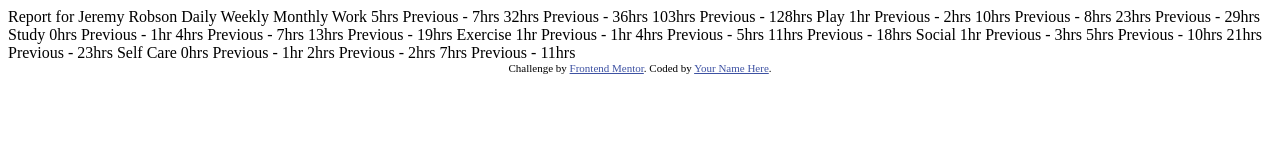
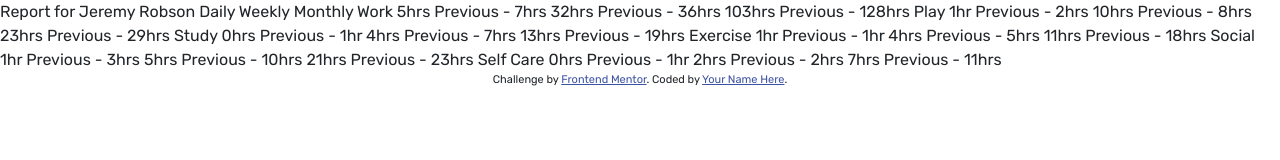
Before and after one commit to arssssen/Time-tracking-dashboard, a plain HTML site: page index.html in a window 1280 px wide. Drawn offline with nearby package versions, Linux system fonts and the light colour scheme.

Commit message:
Template 2.0

```diff
--- /dev/null
+++ b/css/main.css
@@ -0,0 +1,3 @@
+body{
+    font-family: Rubik;
+}
--- a/index.html
+++ b/index.html
@@ -3,9 +3,12 @@
 <head>
   <meta charset="UTF-8">
   <meta name="viewport" content="width=device-width, initial-scale=1.0"> <!-- displays site properly based on user's device -->
-
+  <link href="https://cdn.jsdelivr.net/npm/bootstrap@5.1.3/dist/css/bootstrap.min.css" rel="stylesheet" integrity="sha384-1BmE4kWBq78iYhFldvKuhfTAU6auU8tT94WrHftjDbrCEXSU1oBoqyl2QvZ6jIW3" crossorigin="anonymous">
+  <link rel="stylesheet" href="css/main.css">
+  <script src="main.js"></script>
+  <link rel="stylesheet"
+  href="https://fonts.googleapis.com/css?family=Rubik">
   <link rel="icon" type="image/png" sizes="32x32" href="./images/favicon-32x32.png">
-
   <title>Frontend Mentor | Time tracking dashboard</title>
 
   <!-- Feel free to remove these styles or customise in your own stylesheet 👍 -->
@@ -76,5 +79,9 @@
     Challenge by <a href="https://www.frontendmentor.io?ref=challenge" target="_blank">Frontend Mentor</a>.
     Coded by <a href="#">Your Name Here</a>.
   </div>
+
+
+<script src="https://cdn.jsdelivr.net/npm/bootstrap@5.1.3/dist/js/bootstrap.bundle.min.js" integrity="sha384-ka7Sk0Gln4gmtz2MlQnikT1wXgYsOg+OMhuP+IlRH9sENBO0LRn5q+8nbTov4+1p" crossorigin="anonymous"></script>
+
 </body>
 </html>
```
Also changed, not shown: js/main.js (added).
